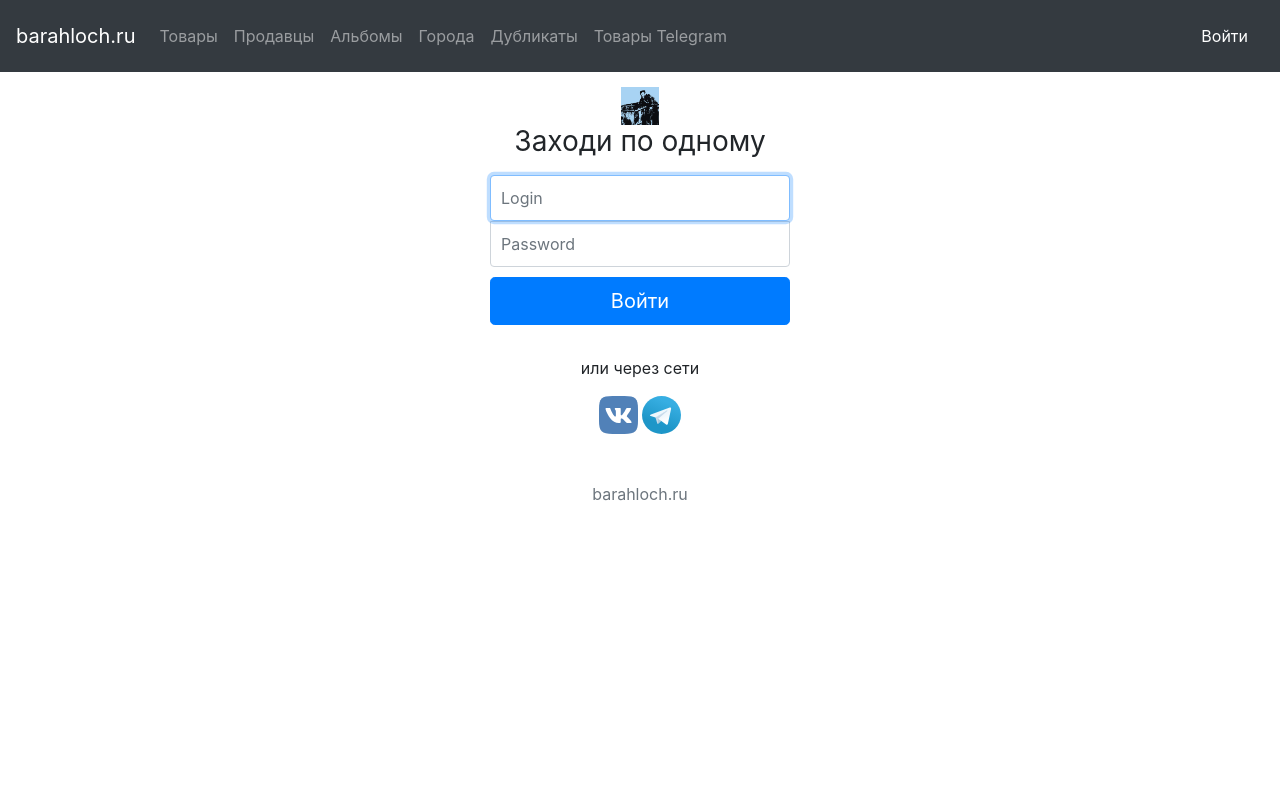
After one commit to fut33v/barahloch.ru, a Django app: page /login in a window 1280 px wide. The commit adds this page. Run offline with Django 3.2, Linux system fonts and the light colour scheme; some libraries are stand-ins or nearby versions.

Commit message:
login stuff

```diff
--- a/barahloch/static/style.css
+++ b/barahloch/static/style.css
@@ -104,3 +104,56 @@ header {
 .link-img {
     text-decoration: none !important;
 }
+
+
+
+html,
+body {
+  height: 100%;
+}
+
+/*body {
+  display: -ms-flexbox;
+  display: -webkit-box;
+  display: flex;
+  -ms-flex-align: center;
+  -ms-flex-pack: center;
+  -webkit-box-align: center;
+  align-items: center;
+  -webkit-box-pack: center;
+  justify-content: center;
+  padding-top: 40px;
+  padding-bottom: 40px;
+  background-color: #f5f5f5;
+}
+*/
+
+.form-signin {
+  width: 100%;
+  max-width: 330px;
+  padding: 15px;
+  margin: 0 auto;
+}
+.form-signin .checkbox {
+  font-weight: 400;
+}
+.form-signin .form-control {
+  position: relative;
+  box-sizing: border-box;
+  height: auto;
+  padding: 10px;
+  font-size: 16px;
+}
+.form-signin .form-control:focus {
+  z-index: 2;
+}
+.form-signin input[type="email"] {
+  margin-bottom: -1px;
+  border-bottom-right-radius: 0;
+  border-bottom-left-radius: 0;
+}
+.form-signin input[type="password"] {
+  margin-bottom: 10px;
+  border-top-left-radius: 0;
+  border-top-right-radius: 0;
+}
--- a/barahloch/templates/header.html
+++ b/barahloch/templates/header.html
@@ -1,3 +1,4 @@
+{% load static %}
 
 {% include "yandex.html" %}
 
@@ -56,6 +57,20 @@
 
 </ul>
 
+<span class="navbar-text">
+    {% if user.is_authenticated %}
+    <span class="nav-link">{{user.first_name}} {{user.last_name}}
+    </span>
+    <a class="nav-link" href="{% url 'logout_view' %}">Выйти</a>
+    {% else %}
+    <a class="nav-link" href="{% url 'login_view' %}">Войти</a>
+    {% endif %}
+</span>
+
+<!--    <a href="/login/vk-oauth2">-->
+<!--        <img class="vk-logo" src="{% static 'vk-logo.svg' %}" alt="Login via ВКонтакте"/>-->
+<!--    </a>-->
+
 <!--    <form class="form-inline my-2 my-lg-0">-->
 <!--      <input class="form-control mr-sm-2" type="search" placeholder="Поиск" aria-label="Поиск">-->
 <!--      <button class="btn btn-outline-success my-2 my-sm-0" type="submit">Поиск</button>-->
--- /dev/null
+++ b/barahloch/templates/login.html
@@ -0,0 +1,49 @@
+<!DOCTYPE html>
+
+{% load static %}
+
+<html lang="en">
+
+{% include "head.html" with title=Вход %}
+
+<body>
+{% include "header.html" %}
+
+<div class="text-center">
+
+
+<form class="form-signin" method="get">
+  <img class="vk-logo" src="{% static '150.jpg' %}"/>
+  <h1 class="h3 mb-3 font-weight-normal">Заходи по одному</h1>
+  <label for="inputEmail" class="sr-only">Login</label>
+  <input type="text" id="inputEmail" class="form-control" placeholder="Login" required="" autofocus="" name="login">
+  <label for="inputPassword" class="sr-only">Password</label>
+  <input type="password" id="inputPassword" class="form-control" placeholder="Password" required="" name="password">
+<!--  <div class="checkbox mb-3">-->
+<!--    <label>-->
+<!--      <input type="checkbox" value="remember-me"> Remember me-->
+<!--    </label>-->
+<!--  </div>-->
+  <button class="btn btn-lg btn-primary btn-block" type="submit">Войти</button>
+  {% if failed %}
+  <div class="mt-3 mb-3 alert alert-danger" role="alert">
+    Не удалось залогиниться
+  </div>
+  {% endif %}
+</form>
+
+  <p class="mt-3 mb-3">или через сети</p>
+
+  <a href="/login/vk-oauth2" class="text-decoration-none">
+    <img class="vk-logo" src="{% static 'vk-logo.svg' %}" alt="Login via ВКонтакте"/>
+  </a>
+  <a href="/login/tg-oauth2" class="text-decoration-none">
+    <img class="vk-logo" src="{% static 'tg-logo.svg' %}" alt="Login via Telegram"/>
+  </a>
+
+  <p class="mt-5 mb-3 text-muted">barahloch.ru</p>
+
+</div>
+
+</body>
+</html>
--- a/barahloch/urls.py
+++ b/barahloch/urls.py
@@ -1,4 +1,4 @@
-from django.urls import path, register_converter
+from django.urls import path, register_converter, include
 from . import views, converters
 
 register_converter(converters.NegativeIntConverter, 'negint')
@@ -23,4 +23,10 @@ urlpatterns = [
     path('tg_seller/<int:tg_user_id>/', views.telegram_seller_detail, name='telegram_seller_detail'),
 
     path('albums', views.albums_list, name='albums_list'),
+
+    path('login', views.login_view, name='login_view'),
+    path('logout', views.logout_view, name='logout_view'),
+
+    path('', include('social_django.urls')),
+
 ]
--- a/barahloch/views.py
+++ b/barahloch/views.py
@@ -1,9 +1,10 @@
-from django.shortcuts import render, get_object_or_404
+from django.shortcuts import render, get_object_or_404, redirect
 from django.core.paginator import Paginator
 
 from django.conf import settings
 from barahlochannel.settings import ChannelEnum
 from django.db.models import Count
+from django.contrib.auth import authenticate, login, logout
 from .models import Sellers, BarahlochannelGoods, BarahlochannelAlbums, Groups, Cities, TgGoods, TgSellers
 
 from itertools import chain
@@ -88,6 +89,10 @@ def city_sellers(request, pk):
 
 
 def goods_list(request):
+    user = None
+    if request.user.is_authenticated:
+        user = request.user
+
     goods = _GOODS.objects.all().order_by('-date')
     tg_goods = TgGoods.objects.all().order_by('-date')
 
@@ -100,7 +105,9 @@ def goods_list(request):
 
     channel = _CHANNEL
 
-    return render(request, 'goods/goods_list.html', {'goods': page_obj, 'channel': channel})
+    return render(request, 'goods/goods_list.html', {
+        'goods': page_obj,
+        'channel': channel})
 
 
 def goods_hash(request, photo_hash):
@@ -202,3 +209,22 @@ def telegram_seller_detail(request, tg_user_id):
 
     return render(request, 'telegram/seller_detail.html', {
         'seller': seller, 'goods': page_obj, 'channel': channel, 'pagination': True})
+
+
+def login_view(request):
+    if 'login' in request.GET and 'password' in request.GET:
+        username = request.GET['login']
+        password = request.GET['password']
+        user = authenticate(request, username=username, password=password)
+        if user is not None:
+            login(request, user)
+            return redirect('/')
+        else:
+            return render(request, 'login.html', {'failed': True})
+    else:
+        return render(request, 'login.html', {})
+
+
+def logout_view(request):
+    logout(request)
+    return redirect('/')
```
Also changed, not shown: barahloch/models.py (+0 -9 lines), barahlochannel/settings.py (+10 -17 lines), barahloch/static/150.jpg (added).
